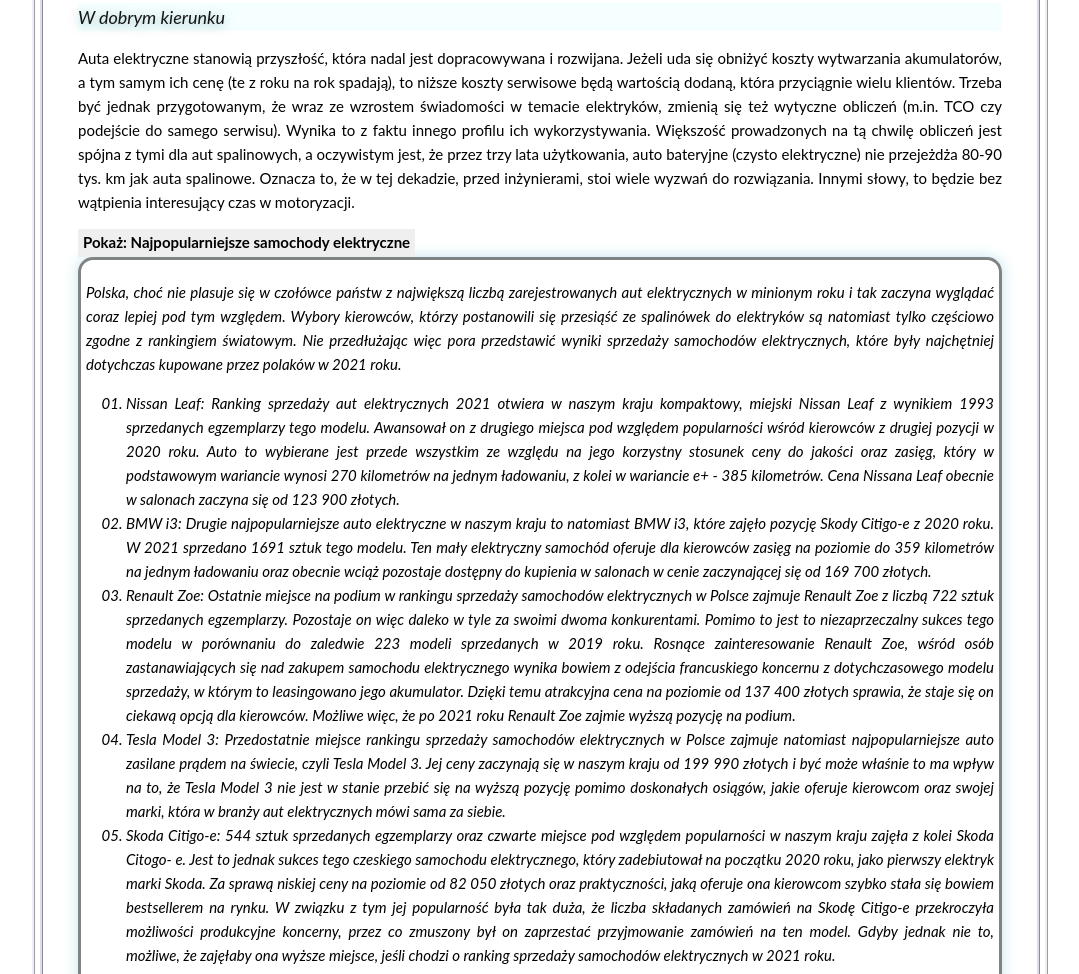
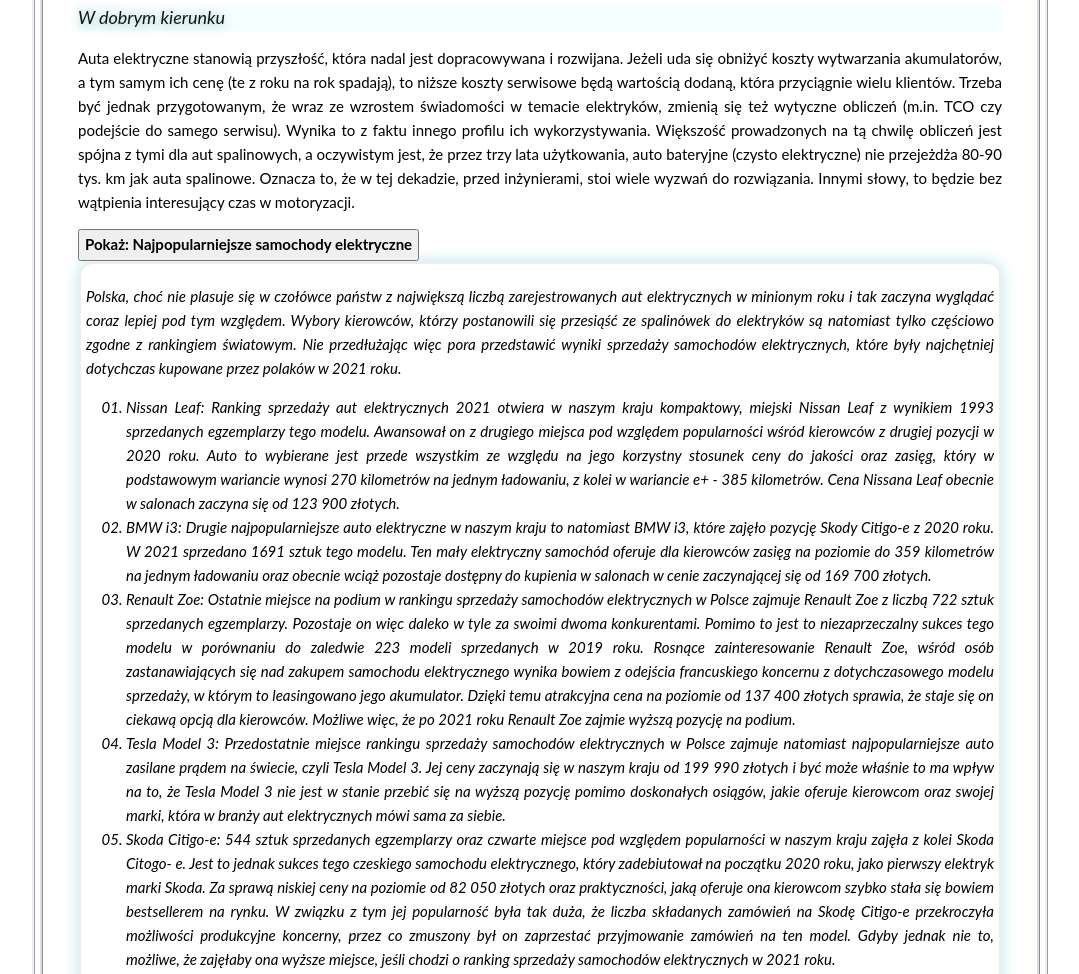
Before and after one commit to ParvinaOdinaeva/homepage4---BEM, a plain HTML site: page index.html in a window 1280 px wide. Shown: the part 3621-4595 px from the top of the page, without its empty margins (100-1179 px from the left). Drawn offline with nearby package versions, Linux system fonts and the light colour scheme.

Commit message:
button appearance changed

```diff
--- a/css/button.css
+++ b/css/button.css
@@ -2,7 +2,6 @@
     padding: 5px;
     margin: auto;
     font-weight: bold;
-    border: none;
     cursor: pointer;
 }
 
@@ -10,7 +9,7 @@
     font-size: 15px;
     font-style: italic;
     line-height: 1.6;
-    border: 3px solid rgb(127, 131, 130);
+    border: 3px solid rgb(233, 240, 238);
     border-radius: 15px;
     margin: auto;
     padding: 5px;
```
